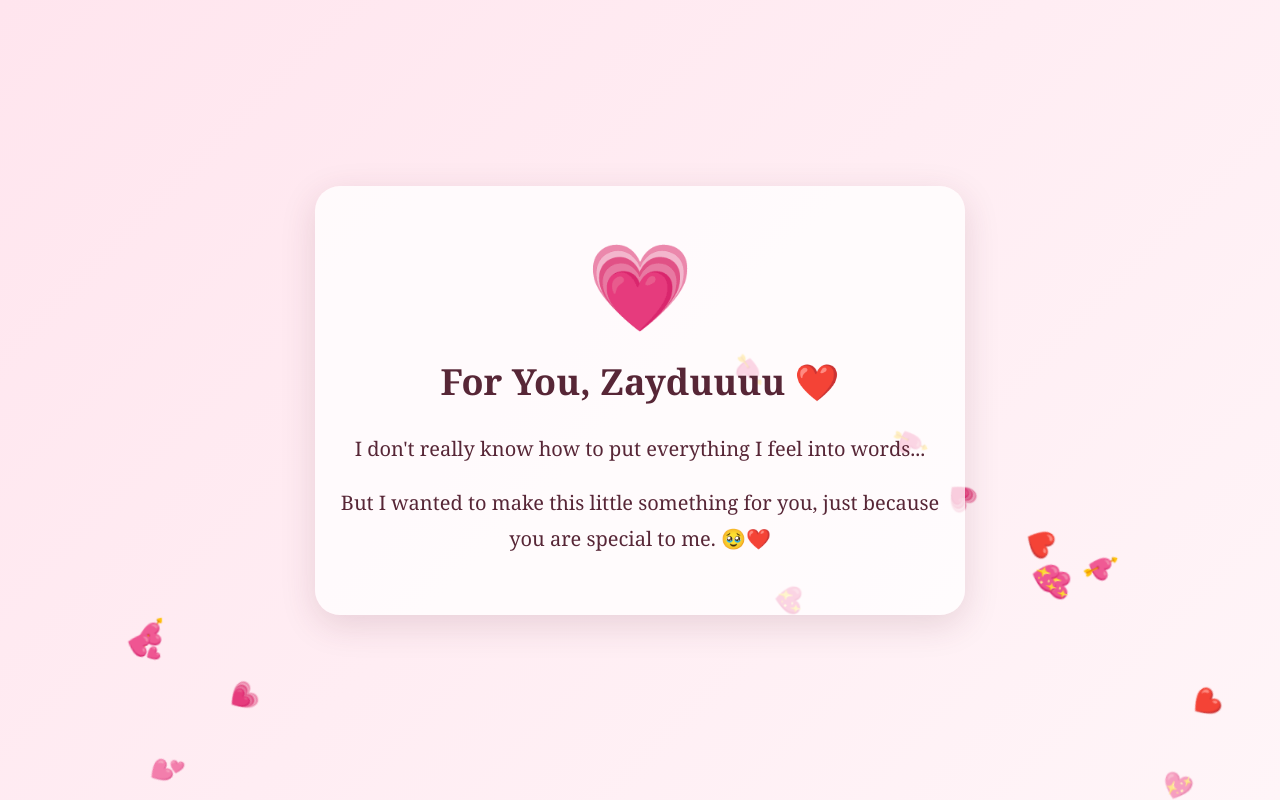
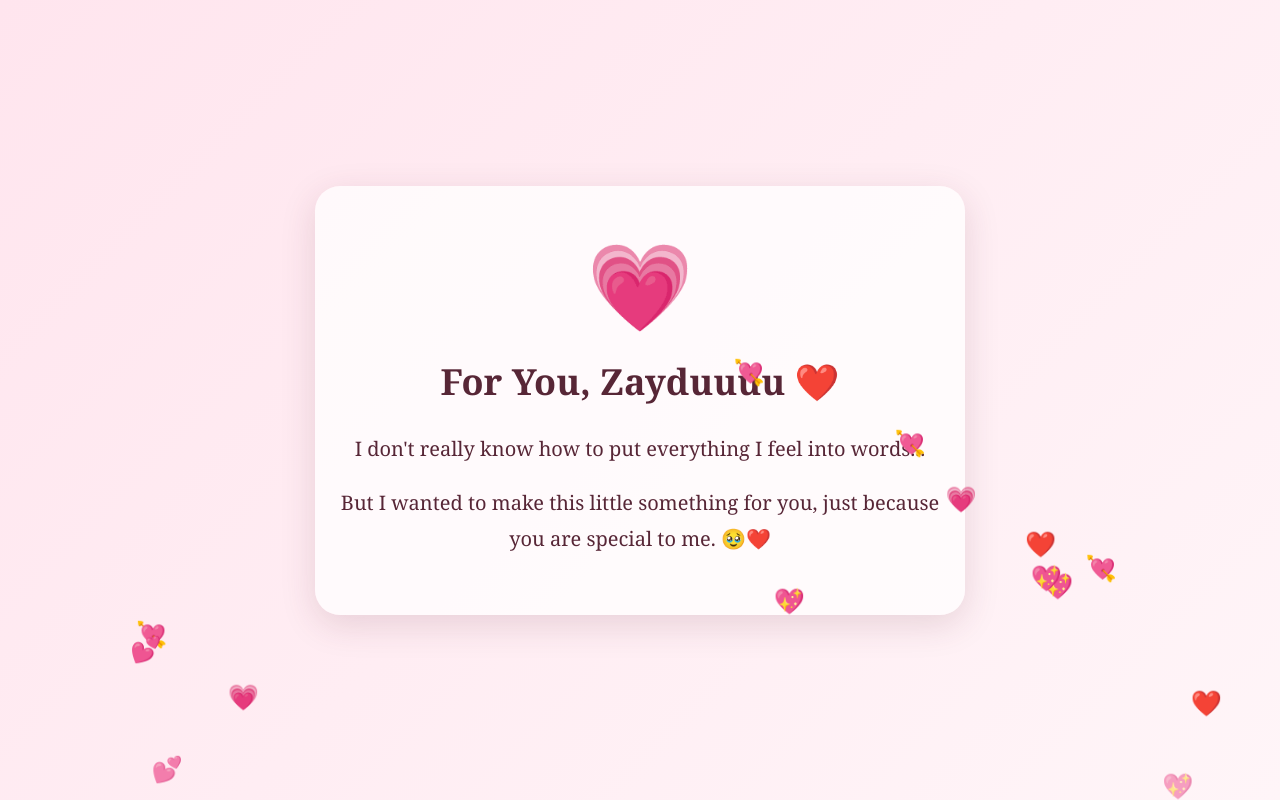
Before and after one commit to justforyouzaydkhan/Boyfriend-s-day, a plain HTML site: page index.html in a window 1280 px wide. Both pictures are taken after a click on the button "Open it ❤️". Drawn offline with Linux system fonts and the light colour scheme.

Commit message:
Update index.html

```diff
--- a/index.html
+++ b/index.html
@@ -1,6 +1,5 @@
 <!DOCTYPE html>
 <html lang="en">
-
 <head>
 <meta charset="UTF-8">
 <meta name="viewport" content="width=device-width, initial-scale=1.0">
@@ -8,7 +7,6 @@
 <title>A Little Something For You ❤️</title>
 
 <style>
-
 * {
   box-sizing: border-box;
 }
@@ -30,8 +28,6 @@
   flex-direction: column;
   justify-content: center;
   align-items: center;
-      position: relative;
-      z-index: 2;
 }
 
 .heart {
@@ -41,15 +37,12 @@
 }
 
 @keyframes heartbeat {
-
   0%, 100% {
     transform: scale(1);
   }
-
   50% {
     transform: scale(1.12);
   }
-
 }
 
 h1 {
@@ -73,42 +66,20 @@
   font-family: Georgia, serif;
   border-radius: 50px;
   cursor: pointer;
-      box-shadow: 0 8px 20px rgba(217, 77, 118, 0.3);
-      transition: 0.3s;
+  box-shadow: 0 8px 20px rgba(217,77,118,0.3);
 }
-
-    .open-button:active {
-      transform: scale(0.95);
-    }
-
-    /* SECOND PAGE */
 
 #messagePage {
   display: none;
-      animation: fadeIn 1s ease;
-    }
-
-    @keyframes fadeIn {
-
-      from {
-        opacity: 0;
-        transform: translateY(20px);
-      }
-
-      to {
-        opacity: 1;
-        transform: translateY(0);
-      }
-
 }
 
 .message-box {
   max-width: 650px;
   width: 100%;
-      background: rgba(255, 255, 255, 0.75);
+  background: rgba(255,255,255,0.75);
   padding: 40px 25px;
   border-radius: 25px;
-      box-shadow: 0 10px 35px rgba(100, 40, 60, 0.15);
+  box-shadow: 0 10px 35px rgba(100,40,60,0.15);
 }
 
 .message-box h2 {
@@ -123,41 +94,32 @@
   margin: 18px 0;
 }
 
-    /* FLOATING HEARTS */
-
 .floating-heart {
   position: fixed;
   bottom: -50px;
   font-size: 25px;
   animation: floatUp 6s linear forwards;
   pointer-events: none;
-      z-index: 1;
 }
 
 @keyframes floatUp {
-
   0% {
-        transform: translateY(0) rotate(0deg);
+    transform: translateY(0);
     opacity: 0;
   }
-
   10% {
     opacity: 1;
   }
-
   90% {
     opacity: 1;
   }
-
   100% {
-        transform: translateY(-110vh) rotate(360deg);
+    transform: translateY(-110vh);
     opacity: 0;
   }
-
 }
 
-    @media (max-width: 600px) {
-
+@media (max-width:600px) {
   .heart {
     font-size: 75px;
   }
@@ -176,26 +138,16 @@
 
   .message-box p {
     font-size: 18px;
-        line-height: 1.7;
   }
-
 }
-
 </style>
-
 </head>
-
 
 <body>
 
-
-  <!-- FIRST PAGE -->
-
 <section id="homePage" class="page">
 
-    <div class="heart">
-      ❤️
-    </div>
+  <div class="heart">❤️</div>
 
   <h1>
     Hey<br>
@@ -203,33 +155,25 @@
   </h1>
 
   <div class="subtitle">
-
     Wait... don't leave yet. 👀
     <br><br>
-
     Someone made a little something
     <br>
     especially for you.
-
   </div>
 
-    <button class="open-button" onclick="openMessage()">
+  <button class="open-button" id="openButton">
     Open it ❤️
   </button>
 
 </section>
 
 
-
-  <!-- SECOND PAGE -->
-
 <section id="messagePage" class="page">
 
   <div class="message-box">
 
-      <div class="heart">
-        💗
-      </div>
+    <div class="heart">💗</div>
 
     <h2>
       For You, Zayduuuu ❤️
@@ -248,26 +192,14 @@
 </section>
 
 
-
 <script>
-
-    function openMessage() {
+document.getElementById("openButton").addEventListener("click", function() {
 
   document.getElementById("homePage").style.display = "none";
 
   document.getElementById("messagePage").style.display = "flex";
 
-      window.scrollTo({
-        top: 0,
-        behavior: "smooth"
-      });
-
-      createHearts();
-
-    }
-
-
-    function createHearts() {
+  window.scrollTo(0, 0);
 
   for (let i = 0; i < 18; i++) {
 
@@ -277,19 +209,12 @@
 
       heart.className = "floating-heart";
 
-          const hearts = [
-            "❤️",
-            "💕",
-            "💗",
-            "💖",
-            "💘"
-          ];
+      const hearts = ["❤️", "💕", "💗", "💖", "💘"];
 
-          heart.innerHTML =
+      heart.textContent =
         hearts[Math.floor(Math.random() * hearts.length)];
 
-          heart.style.left =
-            Math.random() * 100 + "%";
+      heart.style.left = Math.random() * 100 + "%";
 
       heart.style.animationDuration =
         (4 + Math.random() * 4) + "s";
@@ -304,11 +229,8 @@
 
   }
 
-    }
-
+});
 </script>
 
-
 </body>
-
 </html>
```
Lines whose indentation alone changed are shown as unchanged.
